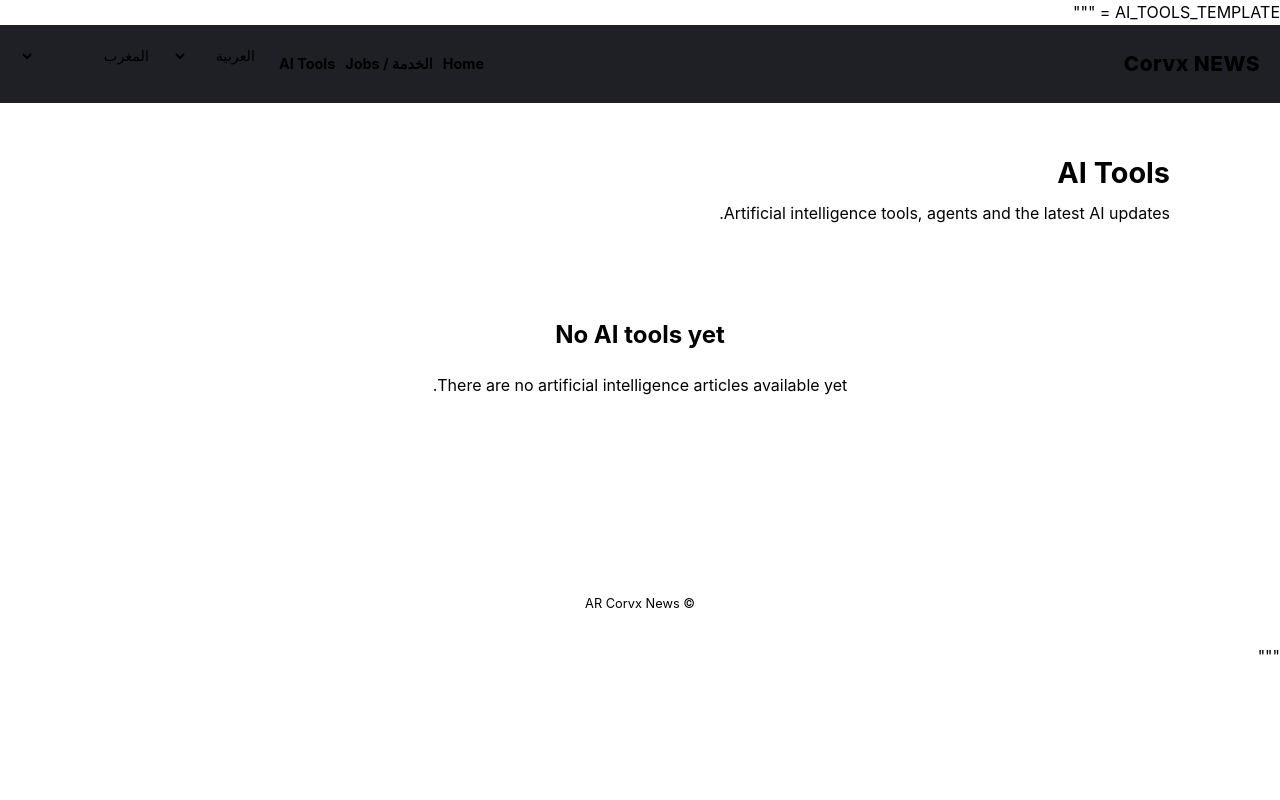
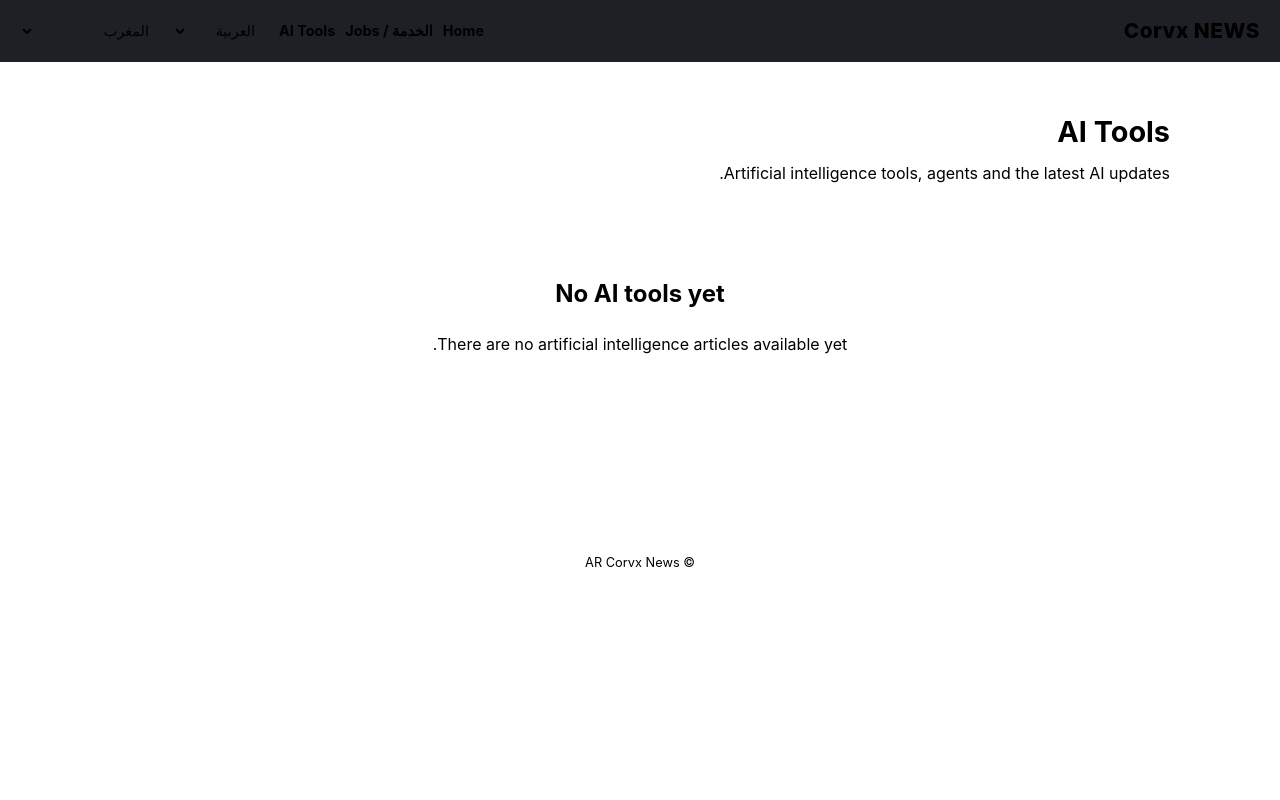
Before and after one commit to Zakaria-Bandadi-dev/corvx, a Flask app: page /ai-tools in a window 1280 px wide. Run offline with Flask 3, Linux system fonts and the light colour scheme; data that the repository does not hold is empty; some libraries are stand-ins or nearby versions.

Commit message:
Fix HTML template syntax in ai_tools.html

```diff
--- a/templates/ai_tools.html
+++ b/templates/ai_tools.html
@@ -1,4 +1,4 @@
-AI_TOOLS_TEMPLATE = """<!DOCTYPE html>
+<!DOCTYPE html>
 <html lang="{{ current_language }}" dir="{{ 'rtl' if current_language == 'ar' else 'ltr' }}">
 <head>
     <meta charset="UTF-8">
@@ -74,4 +74,4 @@ AI_TOOLS_TEMPLATE = """<!DOCTYPE html>
     &copy; {{ current_language|upper }} Corvx News
 </footer>
 </body>
-</html>"""
+</html>
```
